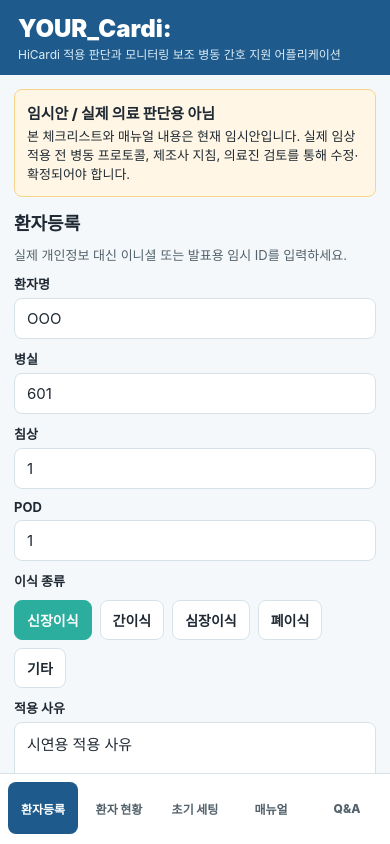
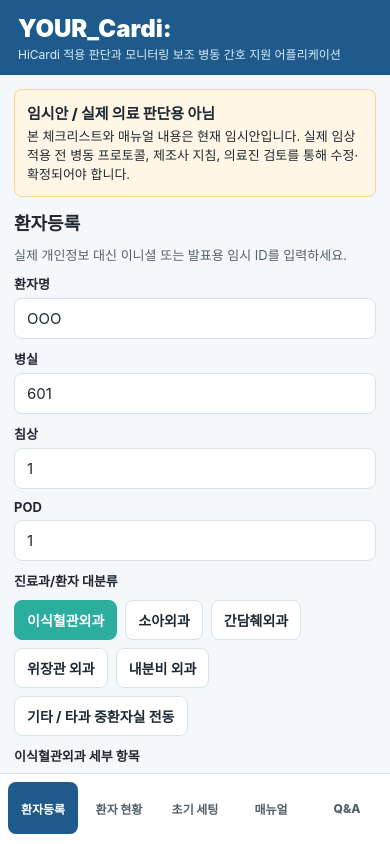
Before and after one commit to jjsuo12-hub/your_cardi, a React Native app: screen / in a window 390 px wide. Built offline with nearby package versions, Linux system fonts and the light colour scheme.

Commit message:
Update patient registration categories

```diff
--- a/App.tsx
+++ b/App.tsx
@@ -25,7 +25,15 @@ import {
 } from './utils/generateDemoPatientVitals';
 
 type Tab = 'criteria' | 'patients' | 'setup' | 'manual' | 'qa';
-type TransplantType = 'kidney' | 'liver' | 'heart' | 'lung' | 'other';
+type DepartmentCategory =
+  | 'transplantVascularSurgery'
+  | 'pediatricSurgery'
+  | 'hepatobiliaryPancreaticSurgery'
+  | 'gastrointestinalSurgery'
+  | 'endocrineSurgery'
+  | 'icuTransferOther';
+type TransplantSubtype = 'liver' | 'kidney';
+type TransferSource = 'ward' | 'operatingRoom' | 'icu' | 'otherDepartmentIcu' | 'other';
 type PatientStatus = 'stable' | 'caution' | 'checkRequired';
 type SignalQuality = 'good' | 'weak' | 'poor';
 type HicardiIndication = 'icuTransfer' | 'kidneyTransplant' | 'liverTransplant';
@@ -50,23 +58,19 @@ type PatientAlertState = {
   suppressAlertUntil?: number;
 };
 
-const patientIndicationLabels: Record<HicardiIndication, string> = {
-  icuTransfer: '중환자실에서 이송',
-  kidneyTransplant: '신장이식',
-  liverTransplant: '간이식',
-};
-
 type Patient = {
   id: string;
   name: string;
   patientNumber?: string;
   indication?: HicardiIndication;
+  departmentCategory: DepartmentCategory;
+  transplantSubtype?: TransplantSubtype;
+  transferSource?: TransferSource;
   applicationReason?: string;
   memo?: string;
   targets: PatientTargets;
   room: string;
   bed?: string;
-  transplantType: TransplantType;
   pod?: number;
   hicardiStartTime?: string;
   status: PatientStatus;
@@ -112,11 +116,25 @@ const temporaryNotice =
 const demoNotice =
   'DEMO DATA: 본 화면은 실제 HiCardi 연동 화면이 아니며, 시연을 위한 가상 환자 생체정보입니다. 실제 환자 데이터 아님 / 실제 의료 판단용 아님.';
 
-const transplantLabels: Record<TransplantType, string> = {
+const departmentCategoryLabels: Record<DepartmentCategory, string> = {
+  transplantVascularSurgery: '이식혈관외과',
+  pediatricSurgery: '소아외과',
+  hepatobiliaryPancreaticSurgery: '간담췌외과',
+  gastrointestinalSurgery: '위장관 외과',
+  endocrineSurgery: '내분비 외과',
+  icuTransferOther: '기타 / 타과 중환자실 전동',
+};
+
+const transplantSubtypeLabels: Record<TransplantSubtype, string> = {
+  liver: '간이식',
   kidney: '신장이식',
-  liver: '간이식',
-  heart: '심장이식',
-  lung: '폐이식',
+};
+
+const transferSourceLabels: Record<TransferSource, string> = {
+  ward: '병동 입원',
+  operatingRoom: '수술실',
+  icu: '중환자실',
+  otherDepartmentIcu: '타과 중환자실',
   other: '기타',
 };
 
@@ -214,12 +232,14 @@ const initialPatients: Patient[] = [
     name: '김OO',
     patientNumber: 'P-240601',
     indication: 'kidneyTransplant',
+    departmentCategory: 'transplantVascularSurgery',
+    transplantSubtype: 'kidney',
+    transferSource: 'operatingRoom',
     applicationReason: '신장이식 후 시연용 관찰',
     memo: '시연용 가상 환자',
     targets: { ...defaultTargets },
     room: '601',
     bed: '1',
-    transplantType: 'kidney',
     pod: 2,
     hicardiStartTime: '오늘 08:20',
     status: 'stable',
@@ -232,12 +252,14 @@ const initialPatients: Patient[] = [
     name: '이OO',
     patientNumber: 'P-240602',
     indication: 'liverTransplant',
+    departmentCategory: 'transplantVascularSurgery',
+    transplantSubtype: 'liver',
+    transferSource: 'operatingRoom',
     applicationReason: '간이식 후 시연용 관찰',
     memo: '시연용 가상 환자',
     targets: { ...defaultTargets, hrMax: 110, spo2Min: 94 },
     room: '602',
     bed: '2',
-    transplantType: 'liver',
     pod: 1,
     hicardiStartTime: '오늘 10:05',
     status: 'stable',
@@ -250,12 +272,13 @@ const initialPatients: Patient[] = [
     name: '박OO',
     patientNumber: 'P-240603',
     indication: 'icuTransfer',
+    departmentCategory: 'icuTransferOther',
+    transferSource: 'icu',
     applicationReason: '중환자실 이송 후 시연용 관찰',
     memo: '시연용 가상 환자',
     targets: { ...defaultTargets, hrMax: 120 },
     room: '603',
     bed: '1',
-    transplantType: 'kidney',
     pod: 4,
     hicardiStartTime: '어제 21:40',
     status: 'stable',
@@ -272,11 +295,11 @@ const initialVitals: Record<string, VitalSign> = {
 };
 
 const demoPatientTemplates = [
-  { name: '김OO', patientNumber: 'P-240601', indication: 'kidneyTransplant' as HicardiIndication, applicationReason: '신장이식 후 시연용 관찰', targets: { ...defaultTargets }, room: '601', bed: '1', transplantType: 'kidney' as TransplantType, pod: 2 },
-  { name: '이OO', patientNumber: 'P-240602', indication: 'liverTransplant' as HicardiIndication, applicationReason: '간이식 후 시연용 관찰', targets: { ...defaultTargets, hrMax: 110, spo2Min: 94 }, room: '602', bed: '2', transplantType: 'liver' as TransplantType, pod: 1 },
-  { name: '박OO', patientNumber: 'P-240603', indication: 'icuTransfer' as HicardiIndication, applicationReason: '중환자실 이송 후 시연용 관찰', targets: { ...defaultTargets, hrMax: 120 }, room: '603', bed: '1', transplantType: 'kidney' as TransplantType, pod: 4 },
-  { name: '최OO', patientNumber: 'P-240604', indication: 'kidneyTransplant' as HicardiIndication, applicationReason: '신장이식 후 시연용 관찰', targets: { ...defaultTargets }, room: '604', bed: '2', transplantType: 'other' as TransplantType, pod: 3 },
-  { name: '정OO', patientNumber: 'P-240605', indication: 'liverTransplant' as HicardiIndication, applicationReason: '간이식 후 시연용 관찰', targets: { ...defaultTargets, spo2Min: 94 }, room: '605', bed: '1', transplantType: 'liver' as TransplantType, pod: 5 },
+  { name: '김OO', patientNumber: 'P-240601', indication: 'kidneyTransplant' as HicardiIndication, departmentCategory: 'transplantVascularSurgery' as DepartmentCategory, transplantSubtype: 'kidney' as TransplantSubtype, transferSource: 'operatingRoom' as TransferSource, applicationReason: '신장이식 후 시연용 관찰', targets: { ...defaultTargets }, room: '601', bed: '1', pod: 2 },
+  { name: '이OO', patientNumber: 'P-240602', indication: 'liverTransplant' as HicardiIndication, departmentCategory: 'transplantVascularSurgery' as DepartmentCategory, transplantSubtype: 'liver' as TransplantSubtype, transferSource: 'operatingRoom' as TransferSource, applicationReason: '간이식 후 시연용 관찰', targets: { ...defaultTargets, hrMax: 110, spo2Min: 94 }, room: '602', bed: '2', pod: 1 },
+  { name: '박OO', patientNumber: 'P-240603', indication: 'icuTransfer' as HicardiIndication, departmentCategory: 'icuTransferOther' as DepartmentCategory, transferSource: 'icu' as TransferSource, applicationReason: '중환자실 이송 후 시연용 관찰', targets: { ...defaultTargets, hrMax: 120 }, room: '603', bed: '1', pod: 4 },
+  { name: '최OO', patientNumber: 'P-240604', indication: 'icuTransfer' as HicardiIndication, departmentCategory: 'gastrointestinalSurgery' as DepartmentCategory, transferSource: 'ward' as TransferSource, applicationReason: '위장관 외과 수술 후 시연용 관찰', targets: { ...defaultTargets }, room: '604', bed: '2', pod: 3 },
+  { name: '정OO', patientNumber: 'P-240605', indication: 'icuTransfer' as HicardiIndication, departmentCategory: 'hepatobiliaryPancreaticSurgery' as DepartmentCategory, transferSource: 'operatingRoom' as TransferSource, applicationReason: '간담췌외과 수술 후 시연용 관찰', targets: { ...defaultTargets, spo2Min: 94 }, room: '605', bed: '1', pod: 5 },
 ];
 
 export default function App() {
@@ -303,7 +326,9 @@ export default function App() {
     tempId: 'DEMO-001',
     room: '601',
     bed: '1',
-    transplantType: 'kidney' as TransplantType,
+    departmentCategory: 'transplantVascularSurgery' as DepartmentCategory,
+    transplantSubtype: 'kidney' as TransplantSubtype,
+    transferSource: 'operatingRoom' as TransferSource,
     pod: '1',
     applicationReason: '시연용 적용 사유',
     memo: '시연용 가상 환자 메모',
@@ -373,13 +398,15 @@ export default function App() {
       id,
       name: patientForm.name || '가상 환자',
       patientNumber: patientForm.tempId || `DEMO-${Date.now()}`,
-      indication: getIndicationFromTransplant(patientForm.transplantType),
+      indication: getIndicationFromPatient(patientForm.departmentCategory, patientForm.transplantSubtype),
+      departmentCategory: patientForm.departmentCategory,
+      transplantSubtype: getTransplantSubtypeForSave(patientForm.departmentCategory, patientForm.transplantSubtype),
+      transferSource: patientForm.transferSource,
       applicationReason: patientForm.applicationReason,
       memo: patientForm.memo,
       targets: patientForm.targets,
       room: patientForm.room || '000',
       bed: patientForm.bed || '0',
-      transplantType: patientForm.transplantType,
       pod: Number(patientForm.pod) || 0,
       hicardiStartTime: new Date().toLocaleString('ko-KR', {
         month: '2-digit',
@@ -491,7 +518,9 @@ export default function App() {
       tempId: `DEMO-${Date.now()}`,
       room: '',
       bed: '',
-      transplantType: 'kidney',
+      departmentCategory: 'transplantVascularSurgery',
+      transplantSubtype: 'kidney',
+      transferSource: 'ward',
       pod: '',
       applicationReason: '',
       memo: '',
@@ -524,7 +553,9 @@ export default function App() {
       tempId: patient.patientNumber ?? patient.id,
       room: patient.room,
       bed: patient.bed ?? '',
-      transplantType: patient.transplantType,
+      departmentCategory: patient.departmentCategory,
+      transplantSubtype: patient.transplantSubtype ?? 'kidney',
+      transferSource: patient.transferSource ?? 'ward',
       pod: patient.pod === undefined ? '' : `${patient.pod}`,
       applicationReason: patient.applicationReason ?? '',
       memo: patient.memo ?? '',
@@ -542,12 +573,14 @@ export default function App() {
                 ...patient,
                 name: patientForm.name || '가상 환자',
                 patientNumber: patientForm.tempId || patient.patientNumber,
-                indication: getIndicationFromTransplant(patientForm.transplantType),
+                indication: getIndicationFromPatient(patientForm.departmentCategory, patientForm.transplantSubtype),
+                departmentCategory: patientForm.departmentCategory,
+                transplantSubtype: getTransplantSubtypeForSave(patientForm.departmentCategory, patientForm.transplantSubtype),
+                transferSource: patientForm.transferSource,
                 applicationReason: patientForm.applicationReason,
                 memo: patientForm.memo,
                 room: patientForm.room || '000',
                 bed: patientForm.bed,
-                transplantType: patientForm.transplantType,
                 pod: Number(patientForm.pod) || 0,
                 targets,
               }
@@ -563,13 +596,15 @@ export default function App() {
       id,
       name: patientForm.name || '가상 환자',
       patientNumber: patientForm.tempId || `DEMO-${Date.now()}`,
-      indication: getIndicationFromTransplant(patientForm.transplantType),
+      indication: getIndicationFromPatient(patientForm.departmentCategory, patientForm.transplantSubtype),
+      departmentCategory: patientForm.departmentCategory,
+      transplantSubtype: getTransplantSubtypeForSave(patientForm.departmentCategory, patientForm.transplantSubtype),
+      transferSource: patientForm.transferSource,
       applicationReason: patientForm.applicationReason,
       memo: patientForm.memo,
       targets,
       room: patientForm.room || '000',
       bed: patientForm.bed,
-      transplantType: patientForm.transplantType,
       pod: Number(patientForm.pod) || 0,
       hicardiStartTime: new Date().toLocaleString('ko-KR', {
         month: '2-digit',
@@ -688,7 +723,9 @@ function CriteriaScreen({
     tempId: string;
     room: string;
     bed: string;
-    transplantType: TransplantType;
+    departmentCategory: DepartmentCategory;
+    transplantSubtype: TransplantSubtype;
+    transferSource: TransferSource;
     pod: string;
     applicationReason: string;
     memo: string;
@@ -703,6 +740,7 @@ function CriteriaScreen({
   goSetup: () => void;
 }) {
   const checkedLabels = checklistItems.filter(([id]) => checkedItems.includes(id)).map(([, label]) => label);
+  const isTransplantVascularSurgery = patientForm.departmentCategory === 'transplantVascularSurgery';
   const summary = `${patientForm.name || 'OOO'} 환자는 현재 HiCardi 체크리스트 임시 점수 ${totalScore}점으로, ${decision.title} 범위에 해당합니다. 체크된 주요 사유는 ${
     checkedLabels.length ? checkedLabels.join(', ') : '없음'
   }입니다. 단, 본 결과는 임시 기준에 따른 것으로 실제 적용 여부는 병동 프로토콜과 의료진 판단에 따라 결정해야 합니다.`;
@@ -718,11 +756,36 @@ function CriteriaScreen({
           <Field label="침상" value={patientForm.bed} onChangeText={(bed) => setPatientForm((p) => ({ ...p, bed }))} />
           <Field label="POD" value={patientForm.pod} onChangeText={(pod) => setPatientForm((p) => ({ ...p, pod }))} keyboardType="numeric" />
         </View>
-        <Text style={styles.label}>이식 종류</Text>
+        <Text style={styles.label}>진료과/환자 대분류</Text>
         <Segmented
-          value={patientForm.transplantType}
-          options={Object.entries(transplantLabels).map(([value, label]) => ({ value, label }))}
-          onChange={(transplantType) => setPatientForm((p) => ({ ...p, transplantType: transplantType as TransplantType }))}
+          value={patientForm.departmentCategory}
+          options={Object.entries(departmentCategoryLabels).map(([value, label]) => ({ value, label }))}
+          onChange={(departmentCategory) =>
+            setPatientForm((p) => ({
+              ...p,
+              departmentCategory: departmentCategory as DepartmentCategory,
+              transplantSubtype:
+                departmentCategory === 'transplantVascularSurgery' ? p.transplantSubtype : 'kidney',
+            }))
+          }
+        />
+        {isTransplantVascularSurgery ? (
+          <>
+            <Text style={styles.label}>이식혈관외과 세부 항목</Text>
+            <Segmented
+              value={patientForm.transplantSubtype}
+              options={Object.entries(transplantSubtypeLabels).map(([value, label]) => ({ value, label }))}
+              onChange={(transplantSubtype) => setPatientForm((p) => ({ ...p, transplantSubtype: transplantSubtype as TransplantSubtype }))}
+            />
+          </>
+        ) : (
+          <Text style={styles.helperText}>이식혈관외과가 아닌 환자는 이식 세부 항목 없이 수술/질환 내용과 적용 사유를 아래에 기록하세요.</Text>
+        )}
+        <Text style={styles.label}>전동 출처</Text>
+        <Segmented
+          value={patientForm.transferSource}
+          options={Object.entries(transferSourceLabels).map(([value, label]) => ({ value, label }))}
+          onChange={(transferSource) => setPatientForm((p) => ({ ...p, transferSource: transferSource as TransferSource }))}
         />
         <Field label="적용 사유" value={patientForm.applicationReason} onChangeText={(applicationReason) => setPatientForm((p) => ({ ...p, applicationReason }))} multiline />
         <Field label="메모" value={patientForm.memo} onChangeText={(memo) => setPatientForm((p) => ({ ...p, memo }))} multiline />
@@ -750,7 +813,7 @@ function CriteriaScreen({
               {patient.bed ? `-${patient.bed}` : ''}
             </Text>
             <Text style={styles.cardText}>
-              {transplantLabels[patient.transplantType]} · POD {patient.pod ?? '-'} · 시연용 더미 데이터
+              {getPatientCategorySummary(patient)} · POD {patient.pod ?? '-'} · 전동 출처: {patient.transferSource ? transferSourceLabels[patient.transferSource] : '-'} · 시연용 더미 데이터
             </Text>
           </Pressable>
         ))}
@@ -890,7 +953,9 @@ function PatientsScreen({
                       )}
                     </View>
                     <Text style={styles.slotMeta}>환자번호: {patient.patientNumber ?? patient.id}</Text>
-                    <Text style={styles.slotMeta}>적용 사유: {patient.applicationReason || (patient.indication ? patientIndicationLabels[patient.indication] : '시연용 등록')}</Text>
+                    <Text style={styles.slotMeta}>대분류: {getPatientCategorySummary(patient)}</Text>
+                    <Text style={styles.slotMeta}>전동 출처: {patient.transferSource ? transferSourceLabels[patient.transferSource] : '-'}</Text>
+                    <Text style={styles.slotMeta}>적용 사유: {patient.applicationReason || '시연용 등록'}</Text>
                     <Text style={styles.slotMeta}>
                       병실: {patient.room}{patient.bed ? `-${patient.bed}` : ''} · 상태: {hasAnomaly && isAcknowledged ? 'Acknowledged demo' : statusLabels[patient.status]}
                     </Text>
@@ -944,7 +1009,7 @@ function PatientsScreen({
                   <PatientVitalsScreen
                     patientName={patient.name}
                     roomBed={`${patient.room}${patient.bed ? `-${patient.bed}` : ''}`}
-                    reason={patient.applicationReason || (patient.indication ? patientIndicationLabels[patient.indication] : '시연용 등록')}
+                    reason={patient.applicationReason || getPatientCategorySummary(patient)}
                   />
                 </View>
               )}
@@ -1482,10 +1547,23 @@ function getDecision(totalScore: number) {
   };
 }
 
-function getIndicationFromTransplant(transplantType: TransplantType): HicardiIndication {
-  if (transplantType === 'kidney') return 'kidneyTransplant';
-  if (transplantType === 'liver') return 'liverTransplant';
+function getIndicationFromPatient(departmentCategory: DepartmentCategory, transplantSubtype?: TransplantSubtype): HicardiIndication {
+  if (departmentCategory !== 'transplantVascularSurgery') return 'icuTransfer';
+  if (transplantSubtype === 'kidney') return 'kidneyTransplant';
+  if (transplantSubtype === 'liver') return 'liverTransplant';
   return 'icuTransfer';
+}
+
+function getTransplantSubtypeForSave(departmentCategory: DepartmentCategory, transplantSubtype?: TransplantSubtype) {
+  return departmentCategory === 'transplantVascularSurgery' ? transplantSubtype ?? 'kidney' : undefined;
+}
+
+function getPatientCategorySummary(patient: Patient) {
+  const category = departmentCategoryLabels[patient.departmentCategory];
+  if (patient.departmentCategory === 'transplantVascularSurgery' && patient.transplantSubtype) {
+    return `${category} · ${transplantSubtypeLabels[patient.transplantSubtype]}`;
+  }
+  return category;
 }
 
 function getDemoAnomalyMetrics(vital: VitalSign, targets: PatientTargets = defaultTargets): VitalMetricName[] {
```
Also changed, not shown: 2 other files (tests, documents, lock files or other folders).
